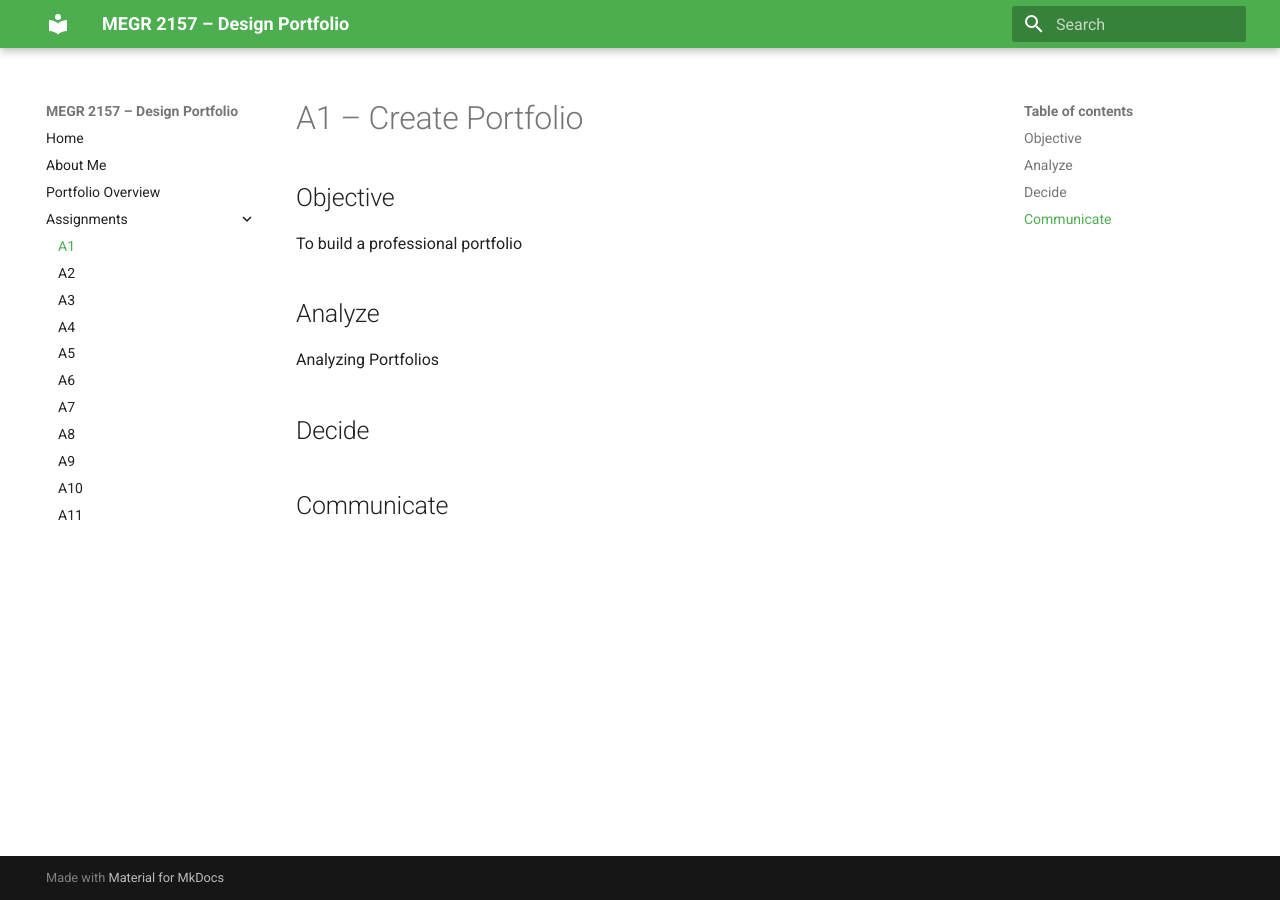
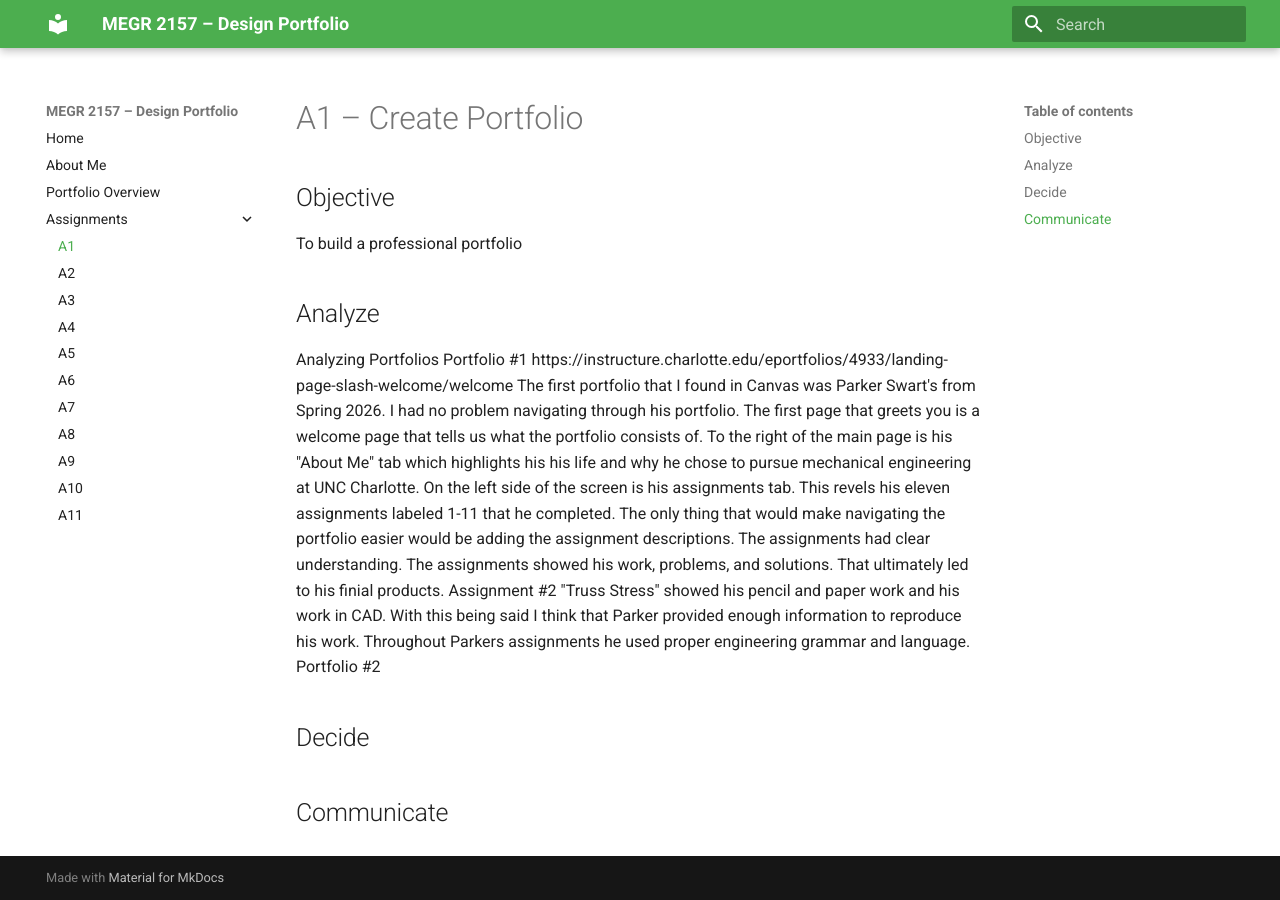
Before and after one commit to LeviElliott-ME/megr2157-portfolio, an MkDocs documentation site: the page built from docs/assignments/A01/index.md, in a window 1280 px wide. Built offline with MkDocs 1.6.1 and Material for MkDocs 9.7.7, drawn with Linux system fonts in a browser that asks for light colours.

Commit message:
Enhance portfolio analysis section in index.md
Added analysis of two portfolios with detailed observations.

```diff
--- a/docs/assignments/A01/index.md
+++ b/docs/assignments/A01/index.md
@@ -4,10 +4,10 @@
 To build a professional portfolio
 
 ## Analyze
-
 Analyzing Portfolios
-
-
+Portfolio #1 https://instructure.charlotte.edu/eportfolios/4933/landing-page-slash-welcome/welcome
+The first portfolio that I found in Canvas was Parker Swart's from Spring 2026. I had no problem navigating through his portfolio. The first page that greets you is a welcome page that tells us what the portfolio consists of. To the right of the main page is his "About Me" tab which highlights his his life and why he chose to pursue mechanical engineering at UNC Charlotte. On the left side of the screen is his assignments tab. This revels his eleven assignments labeled 1-11 that he completed. The only thing that would make navigating the portfolio easier would be adding the assignment descriptions. The assignments had clear understanding. The assignments showed his work, problems, and solutions. That ultimately led to his finial products. Assignment #2 "Truss Stress" showed his pencil and paper work and his work in CAD. With this being said I think that Parker provided enough information to reproduce his work. Throughout Parkers assignments he used proper engineering grammar and language.
+Portfolio #2
 ## Decide
 
 
```
